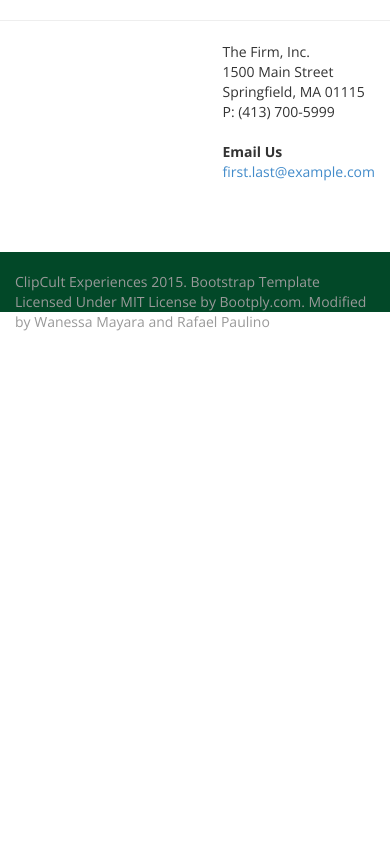
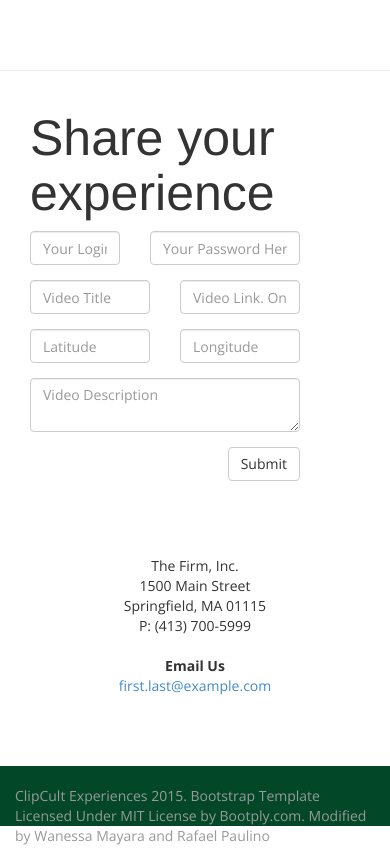
Before and after one commit to lordivel/GermanServer, a Flask app: page /clipcultexperiences/api/v1.0/index in a window 390 px wide. Shown: the part 4521-5377 px from the top of the page. Before the commit the page ends 4852 px from the top, so only its background shows below. Run offline with Flask 2, Linux system fonts and the light colour scheme; grey boxes labelled with a size stand in for pictures from a placeholder-image service; some libraries are stand-ins or nearby versions.

Commit message:
Improved UI
Improvements to the UI. Form gone to main index. Working!

```diff
--- a/GermanServer/server.py
+++ b/GermanServer/server.py
@@ -153,13 +153,13 @@ def alpha_delete_experience(experience_id):
 
 #HTML PART
 
-@app.route('/clipcultexperiences/api/v1.0/map')
-def render_map():
-	return render_template('map.html')
+#@app.route('/clipcultexperiences/api/v1.0/map')
+#def render_map():
+	#return render_template('map.html')
 
-@app.route('/clipcultexperiences/api/v1.0/form')
-def render_form():
-	return render_template('form.html')
+#@app.route('/clipcultexperiences/api/v1.0/form')
+#def render_form():
+	#return render_template('form.html')
 
 @app.route('/clipcultexperiences/api/v1.0/index')
 def render_index():
@@ -169,4 +169,4 @@ def render_index():
 
 #INITIALIZE
 if __name__ == '__main__':
-    app.run(host='0.0.0.0', port = 80)
+    app.run(debug=True, port = 80)
--- a/GermanServer/static/js/scripts.js
+++ b/GermanServer/static/js/scripts.js
@@ -77,6 +77,7 @@ var map;
             mapOptions = {
                 center: center,
                 zoom: 15,
+                minZoom: 3,
                 mapTypeId: google.maps.MapTypeId.ROADMAP
             };
 
--- a/GermanServer/templates/index.html
+++ b/GermanServer/templates/index.html
@@ -261,11 +261,91 @@
 
   <div id="map-canvas"></div>
 
+</div><!--/row-->
+
+<div class="divider" id="section5"></div>
+
+<div class="row">
+
   <hr>
 
-  <div class="col-sm-8"></div>
-  <div class="col-sm-3 pull-right">
+  <div class="col-sm-12 col-sm-offset-1">
 
+      <div class="row form-group">
+        <div class="col-md-12">
+        <h1>Share your experience</h1>
+        </div>
+        <div class="col-xs-4">
+          <input type="text" class="form-control" id="login" name="login" placeholder="Your Login Here">
+        </div>
+        <div class="col-xs-6">
+          <input type="password" class="form-control" id="passwd" name="password" placeholder="Your Password Here">
+        </div>
+      </div>
+      <div class="row form-group">
+          <div class="col-xs-5">
+          <input type="text" class="form-control" id = "title" name="title" placeholder="Video Title">
+          </div>
+          <div class="col-xs-5">
+          <input type="text" class="form-control" id = "link" name="link" placeholder="Video Link. Only the ending">
+          </div>
+      </div>
+      <div class="row form-group">
+          <div class="col-xs-5">
+          <input type="text" class="form-control" id = "lat" name="lat" placeholder="Latitude">
+          </div>
+          <div class="col-xs-5">
+          <input type="text" class="form-control" id = "lng" name="lng" placeholder="Longitude">
+          </div>
+      </div>
+      <div class="row form-group">
+          <div class="col-xs-10">
+            <textarea class="form-control" id = "desc" name="desc" placeholder="Video Description"></textarea>
+          </div>
+      </div>
+      <div class="row form-group">
+          <div class="col-xs-10">
+            <button class="btn btn-default pull-right" onclick="submitform()" >Submit</button>
+          </div>
+      </div>
+ <!--/row-->
+  </div>
+
+</div>
+
+
+<script>
+		submitform = function(){
+			var jsonData = {};
+			jsonData.title = document.getElementById('title').value;
+			jsonData.link = document.getElementById('link').value;
+			jsonData.desc = document.getElementById('desc').value;
+			jsonData.lat = document.getElementById('lat').value;
+			jsonData.lng = document.getElementById('lng').value;
+			jsonData.login = document.getElementById('login').value;
+			jsonData.passwd = document.getElementById('passwd').value;
+
+			var formData = JSON.stringify(jsonData);
+			$.ajax({
+				type: "POST",
+				url: "http://localhost/clipcultexperiences/api/v1.0/experiences/",
+				data: formData,
+				dataType: "json",
+				contentType : "application/json",
+				success: function(){
+					alert('Success! Refresh page!');
+
+				},
+				error: function(){
+					alert('Fail! Something went wrong!');
+				},
+			});
+		}
+</script>
+
+
+<div class="container">
+  	<div class="col-sm-8 col-sm-offset-2 text-center">
       <address>
         The Firm, Inc.<br>
         <span id="map-input">
@@ -278,66 +358,8 @@
         <strong>Email Us</strong><br>
         <a href="mailto:#">first.last@example.com</a>
       </address>
-  </div>
-
-</div><!--/row-->
-
-<!--<div class="divider" id="section5"></div>
-
-<div class="row">
-
-  <hr>
-
-  <div class="col-sm-9 col-sm-offset-1">
-
-      <div class="row form-group">
-        <div class="col-md-12">
-        <h1>Contact Us</h1>
-        </div>
-        <div class="col-xs-4">
-          <input type="text" class="form-control" id="firstName" name="name" placeholder="Your Name">
-        </div>
-        <div class="col-xs-6">
-          <input type="text" class="form-control" id="organization" name="organization" placeholder="Company or Organization">
-        </div>
-      </div>
-      <div class="row form-group">
-          <div class="col-xs-5">
-          <input type="text" class="form-control" name="email" placeholder="Email">
-          </div>
-          <div class="col-xs-5">
-          <input type="text" class="form-control" name="phone" placeholder="Phone">
-          </div>
-      </div>
-      <div class="row form-group">
-          <div class="col-xs-10">
-            <textarea class="form-control" placeholder="Comments"></textarea>
-          </div>
-      </div>
-      <div class="row form-group">
-          <div class="col-xs-10">
-            <button class="btn btn-default pull-right">Contact Us</button>
-          </div>
-      </div>
-
-  </div>
-
-</div> -->
-
-<!--/row-->
-
-<!--<div class="container">
-  	<div class="col-sm-8 col-sm-offset-2 text-center">
-
-      <ul class="list-inline center-block">
-        <li><a href="http://facebook.com/bootply"><img src="/assets/example/soc_fb.png"></a></li>
-        <li><a href="http://twitter.com/bootply"><img src="/assets/example/soc_tw.png"></a></li>
-        <li><a href="http://google.com/+bootply"><img src="/assets/example/soc_gplus.png"></a></li>
-        <li><a href="http://pinterest.com/in1"><img src="/assets/example/soc_pin.png"></a></li>
-      </ul>
-
   	</div>
-</div> -->
+</div>
 <!--/col-->
 <!--/container-->
 
```
